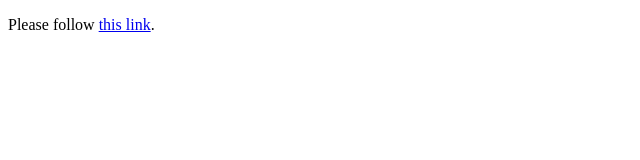
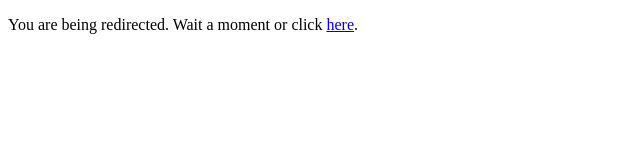
Before and after one commit to Tacodude7729/tacodude7729.github.io, a plain HTML site: page index.html in a window 1280 px wide. Shown: the whole page, without its empty margins (0-640 px from the left). Drawn offline with Linux system fonts and the light colour scheme.

Commit message:
Update index.html

```diff
--- a/index.html
+++ b/index.html
@@ -4,6 +4,6 @@
     <meta http-equiv="refresh" content="7; url='https://tacodiva.github.io'" />
   </head>
   <body>
-    <p>Please follow <a href="https://tacodiva.github.io">this link</a>.</p>
+    <p>You are being redirected. Wait a moment or click <a href="https://tacodiva.github.io">here</a>.</p>
   </body>
 </html>
```
